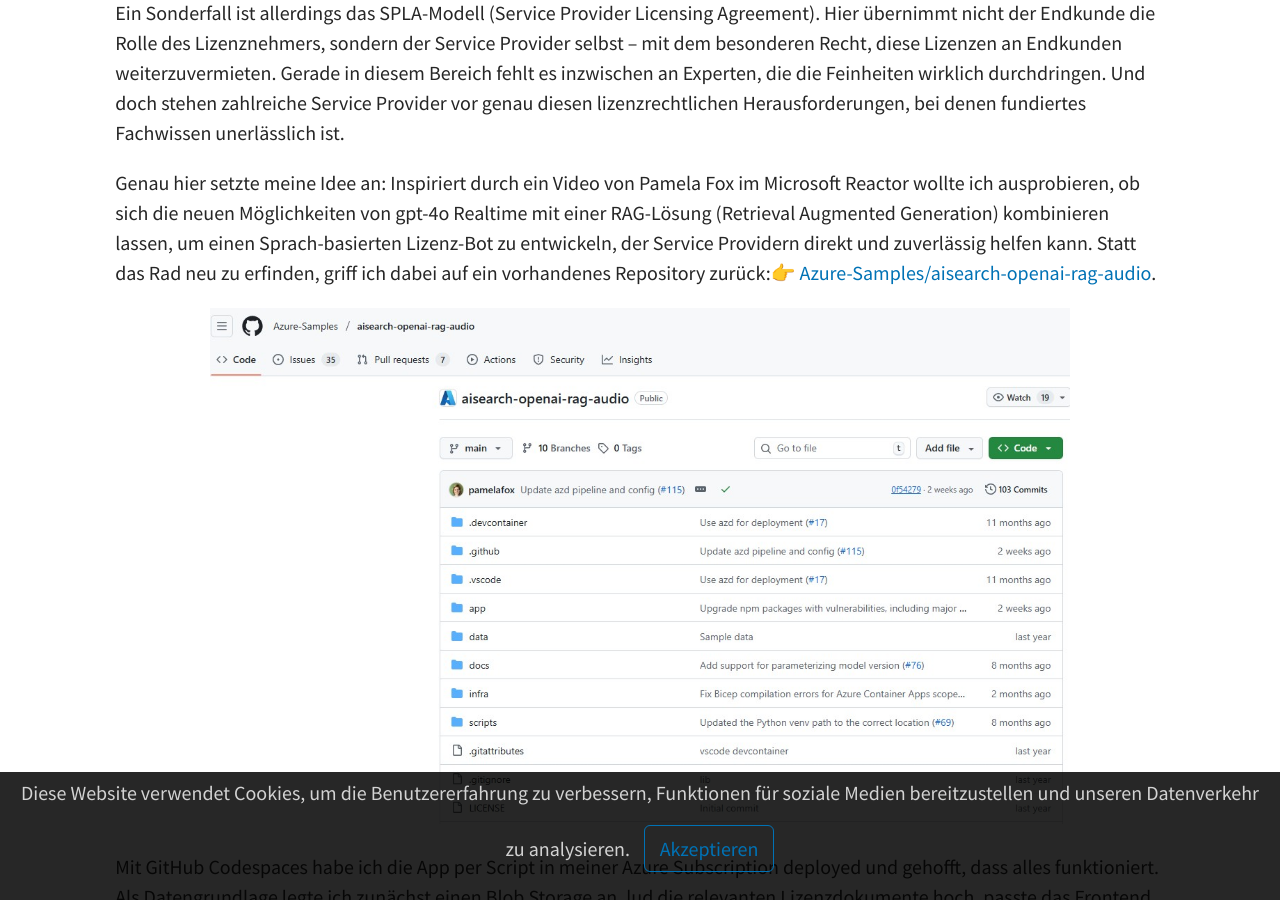
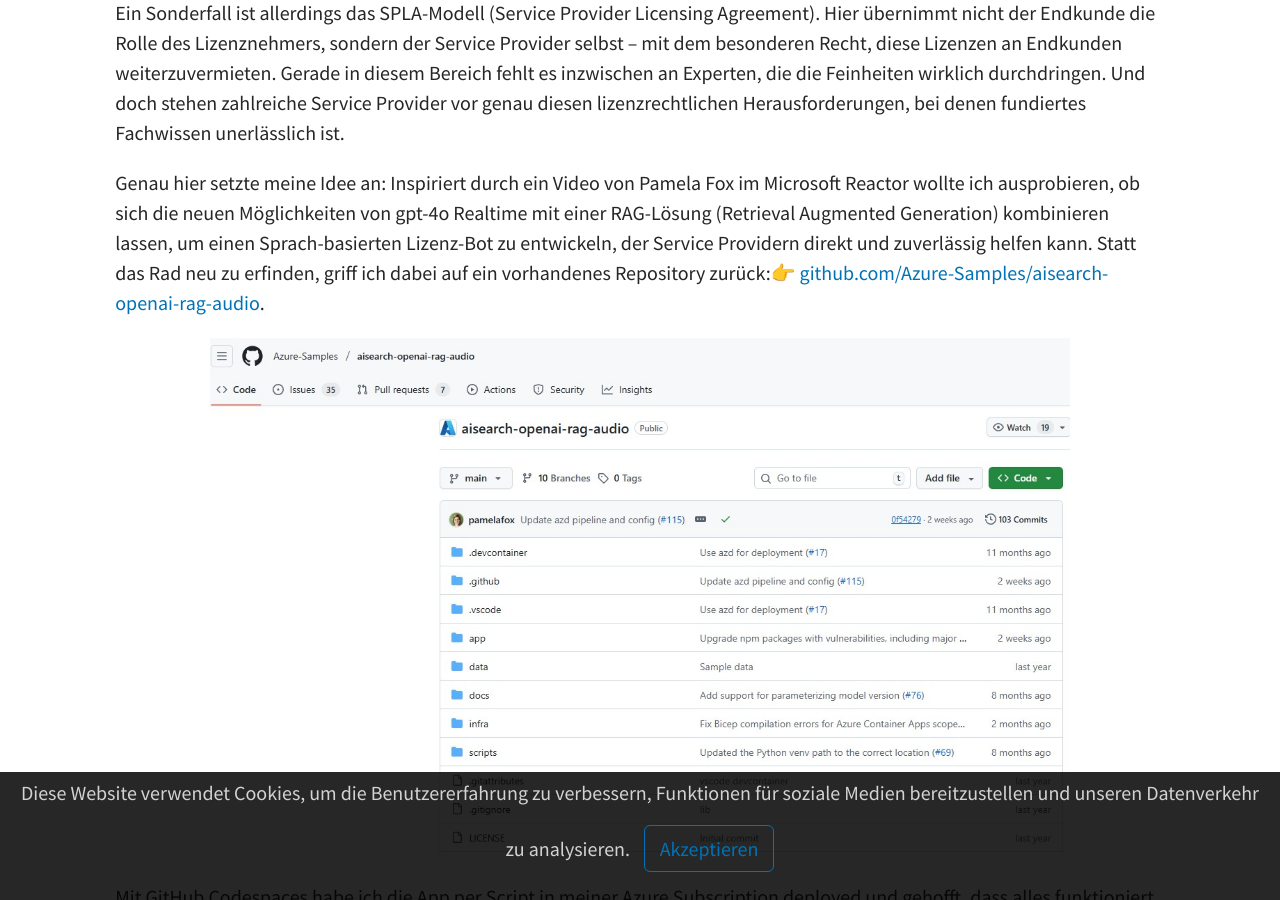
Before and after one commit to joriskahle007/joriskahle007.github.io, a Jekyll site: the page built from _portfolio/chat.md, in a window 1280 px wide and 900 px high, scrolled down 1464 px. Built offline with Jekyll 4.4.1, drawn with Linux system fonts in a browser that asks for light colours; a script that is not in the unit is left out.

Commit message:
Update chat.md

```diff
--- a/_portfolio/chat.md
+++ b/_portfolio/chat.md
@@ -12,7 +12,7 @@
 
 Ein Sonderfall ist allerdings das SPLA-Modell (Service Provider Licensing Agreement). Hier übernimmt nicht der Endkunde die Rolle des Lizenznehmers, sondern der Service Provider selbst – mit dem besonderen Recht, diese Lizenzen an Endkunden weiterzuvermieten. Gerade in diesem Bereich fehlt es inzwischen an Experten, die die Feinheiten wirklich durchdringen. Und doch stehen zahlreiche Service Provider vor genau diesen lizenzrechtlichen Herausforderungen, bei denen fundiertes Fachwissen unerlässlich ist.
 
-Genau hier setzte meine Idee an: Inspiriert durch ein Video von Pamela Fox im Microsoft Reactor wollte ich ausprobieren, ob sich die neuen Möglichkeiten von gpt-4o Realtime mit einer RAG-Lösung (Retrieval Augmented Generation) kombinieren lassen, um einen Sprach-basierten Lizenz-Bot zu entwickeln, der Service Providern direkt und zuverlässig helfen kann. Statt das Rad neu zu erfinden, griff ich dabei auf ein vorhandenes Repository zurück:👉 <a href="https://Azure-Samples/aisearch-openai-rag-audio" target="_blank" rel="noopener">Azure-Samples/aisearch-openai-rag-audio</a>.
+Genau hier setzte meine Idee an: Inspiriert durch ein Video von Pamela Fox im Microsoft Reactor wollte ich ausprobieren, ob sich die neuen Möglichkeiten von gpt-4o Realtime mit einer RAG-Lösung (Retrieval Augmented Generation) kombinieren lassen, um einen Sprach-basierten Lizenz-Bot zu entwickeln, der Service Providern direkt und zuverlässig helfen kann. Statt das Rad neu zu erfinden, griff ich dabei auf ein vorhandenes Repository zurück:👉 <a href="https://github.com/Azure-Samples/aisearch-openai-rag-audio" target="_blank" rel="noopener">github.com/Azure-Samples/aisearch-openai-rag-audio</a>.
 
 <img src="/assets/img/portfolio/aisearchgithub.jpg" alt="Azure AI Search RAG Audio" />
 
```
